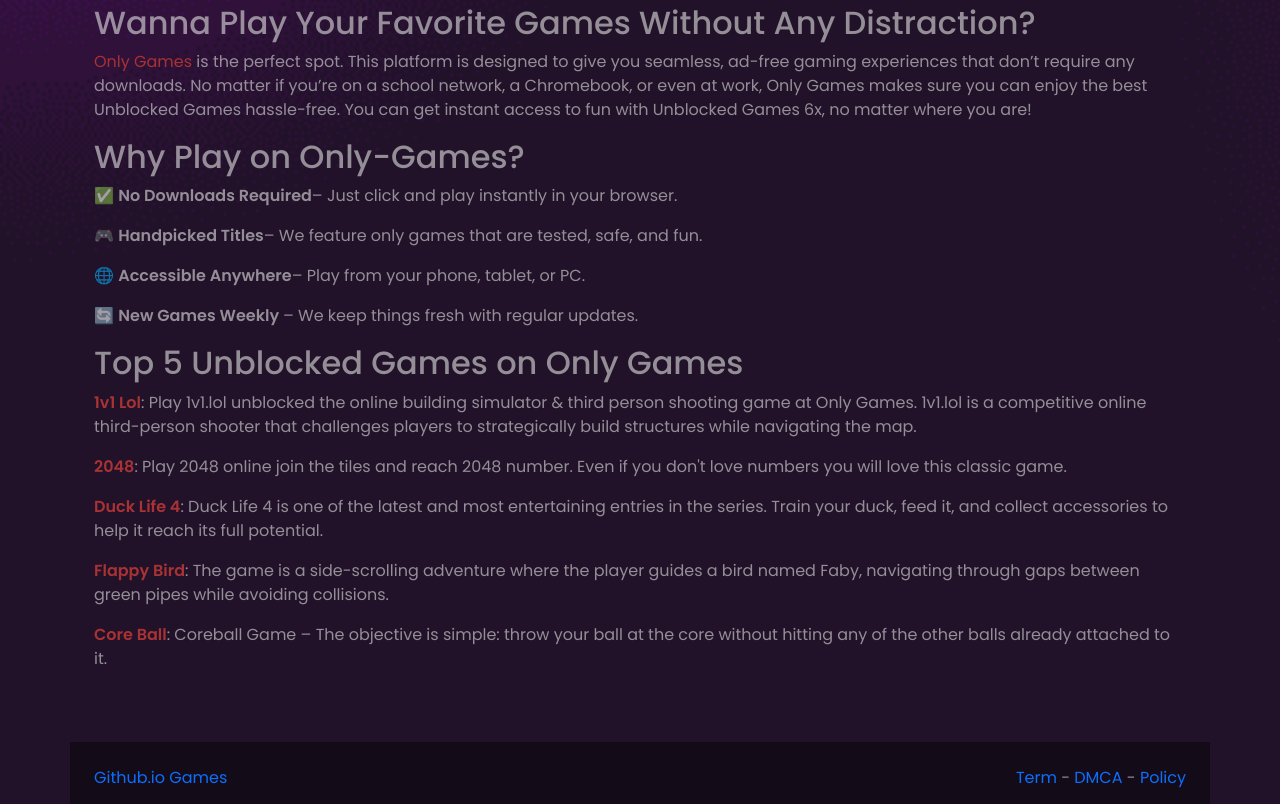
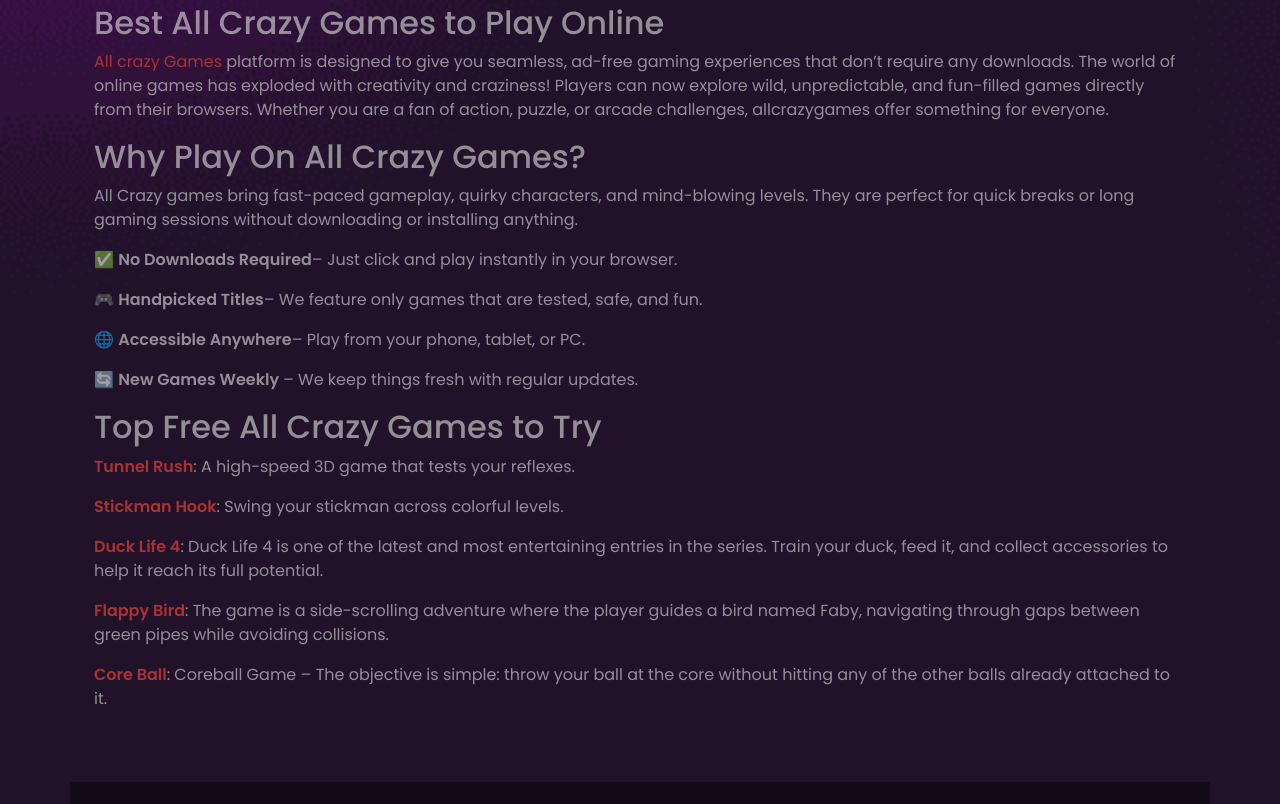
Before and after one commit to allcrazygames/allcrazygames.github.io, a plain HTML site: page index.html in a window 1280 px wide. Shown: the part 2680-3484 px from the top of the page. Drawn offline with nearby package versions, Linux system fonts and the light colour scheme; some packages are replaced by stand-ins of ours; a script that the page names is missing.

Commit message:
Update index.html

```diff
--- a/index.html
+++ b/index.html
@@ -909,17 +909,20 @@
 		<body>
 <section>
   <div class="container">
-    <h2>Wanna Play Your Favorite Games Without Any Distraction?</h2>
-    <p><a href="https://only-games.github.io/" style="color: #a83234;">Only Games</a> is the perfect spot. This platform is designed to give you seamless, ad-free gaming experiences that don’t require any downloads. No matter if you’re on a school network, a Chromebook, or even at work, Only Games makes sure you can enjoy the best Unblocked Games hassle-free. You can get instant access to fun with Unblocked Games 6x, no matter where you are!</p>
+    <h2>Best All Crazy Games to Play Online</h2>
+    <p><a href="https://allcrazygames.github.io/" style="color: #a83234;">All crazy Games</a> platform is designed to give you seamless, ad-free gaming experiences that don’t require any downloads. The world of online games has exploded with creativity and craziness! Players can now explore wild, unpredictable, and fun-filled games directly from their browsers. Whether you are a fan of action, puzzle, or arcade challenges, allcrazygames offer something for everyone.</p>
 
-    <h2>Why Play on Only-Games?</h2>
+    <h2>Why Play On All Crazy Games?</h2>
+   <p>All Crazy games bring fast-paced gameplay, quirky characters, and mind-blowing levels. They are perfect for quick breaks or long gaming sessions without downloading or installing anything.</p>
+
     <p>✅ <b>No Downloads Required</b>– Just click and play instantly in your browser.</p>
     <p>🎮 <b>Handpicked Titles</b>– We feature only games that are tested, safe, and fun.</p>
     <p>🌐 <b>Accessible Anywhere</b>–  Play from your phone, tablet, or PC.</p>
     <p>🔄 <b>New Games Weekly </b>–  We keep things fresh with regular updates.</p>
-    <h2>Top 5 Unblocked Games on Only Games</h2>
-	 <p><strong><a href="https://only-games.github.io/projects/1v1.lol/index.html" style="color: #a83234;">1v1 Lol</a></strong>: Play 1v1.lol unblocked the online building simulator & third person shooting game at Only Games. 1v1.lol is a competitive online third-person shooter that challenges players to strategically build structures while navigating the map.</p>
-          <p><strong><a href="https://only-games.github.io/projects/2048/index.html" style="color: #a83234;">2048</a></strong>: Play 2048 online join the tiles and reach 2048 number. Even if you don't love numbers you will love this classic game. </p>
+
+    <h2>Top Free All Crazy Games to Try</h2>
+	 <p><strong><a href="https://allcrazygames.github.io/play/tunnel-rush" style="color: #a83234;">Tunnel Rush</a></strong>: A high-speed 3D game that tests your reflexes.</p>
+          <p><strong><a href="https://allcrazygames.github.io/category/stickman.html" style="color: #a83234;">Stickman Hook</a></strong>: Swing your stickman across colorful levels.</p>
 	    <p><strong><a href="https://only-games.github.io/projects/ducklife4/index.html" style="color: #a83234;">Duck Life 4</a></strong>: Duck Life 4 is one of the latest and most entertaining entries in the series. Train your duck, feed it, and collect accessories to help it reach its full potential.</p>
 	   <p><strong><a href="https://only-games.github.io/projects/flappy-bird/index.html" style="color: #a83234;">Flappy Bird</a></strong>: The game is a side-scrolling adventure where the player guides a bird named Faby, navigating through gaps between green pipes while avoiding collisions.</p>
 	   <p><strong><a href="https://only-games.github.io/projects/core-ball/index.html" style="color: #a83234;">Core Ball</a></strong>:  Coreball Game – The objective is simple: throw your ball at the core without hitting any of the other balls already attached to it.</p>
```
